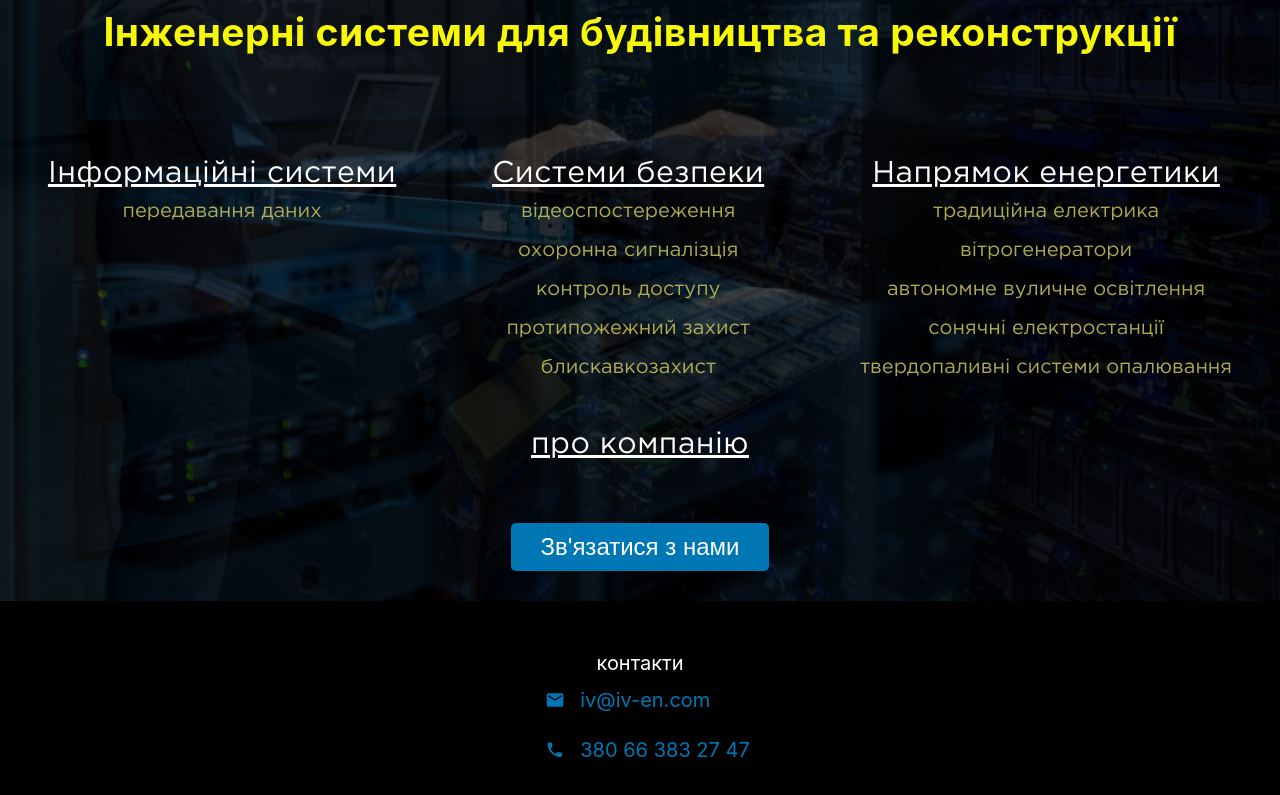
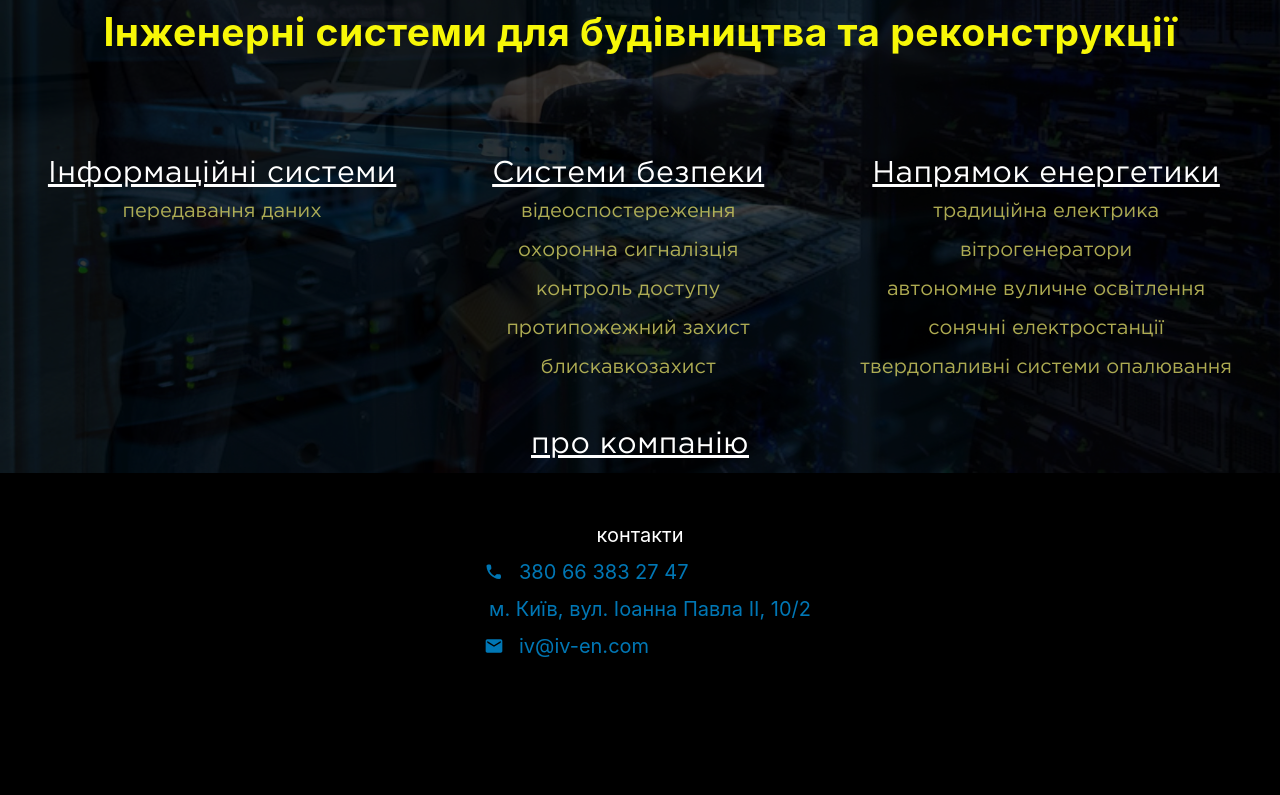
Before and after one commit to vladiwanov/iv-engineering-frontend, a React (Create React App) app: page / in a window 1280 px wide. Shown: the part 288-1083 px from the top of the page. After the commit the page ends 979 px from the top, so only its background shows below. Built offline with nearby package versions, Linux system fonts and the light colour scheme.

Commit message:
hidded submit button

```diff
--- a/src/additional-components/LanguageContentSelector/LanguageContentSelector.js
+++ b/src/additional-components/LanguageContentSelector/LanguageContentSelector.js
@@ -50,6 +50,7 @@ import footerEn from 'utils/db/en/footer-en.json';
 import electricEn from 'utils/db/en/electric-en.js';
 import metalglasEn from 'utils/db/en/metalglas-en.js';
 import windowsEn from 'utils/db/en/windows-en.js';
+import contactUsEn from 'utils/db/en/contactUs-en.json'
 
 // import heroUa from 'utils/db/ua/hero-ua.json';
 import heroUa from 'utils/db/ua/hero-ua.js';
@@ -79,6 +80,7 @@ import lightingUa from 'utils/db/ua/lighting-ua.json';
 import electricUa from 'utils/db/ua/electric-ua.js';
 import metalglasUa from 'utils/db/ua/metalglas-ua.js';
 import windowsUa from 'utils/db/ua/windows-ua.js';
+import contactUsUa from 'utils/db/ua/contactUs-ua.json'
 // import metalglas from 'utils/db/ua/metalglas-ua.js';
 
 const LangContentSelector = currentLanguage => {
@@ -134,6 +136,7 @@ const LangContentSelector = currentLanguage => {
     electric: electricEn,
     metalglas: metalglasEn,
     windows: windowsEn,
+    contactUs:contactUsEn,
   };
   const ua = {
     hero: heroUa,
@@ -162,6 +165,7 @@ const LangContentSelector = currentLanguage => {
     electric: electricUa,
     metalglas: metalglasUa,
     windows: windowsUa,
+    contactUs:contactUsUa,
   };
   switch (currentLanguage) {
     // case 'RU':
--- a/src/content-components/Contacts/Contacts.js
+++ b/src/content-components/Contacts/Contacts.js
@@ -9,7 +9,9 @@ import sprite from '../../utils/db/img/sprite.svg';
 
 export default function Contacts() {
   const currentLanguage = useSelector(getLanguageMemoised);
-  const { footer } = LanguageContentSelector(currentLanguage);
+  const { footer, contactUs } = LanguageContentSelector(currentLanguage);
+
+  console.log('CONTACT_US::::::::::', contactUs);
 
   useEffect(() => {
     io('contacts', '0px', s.contactsAnimation);
@@ -19,20 +21,10 @@ export default function Contacts() {
     <section className={s.footerItems}>
       <p>{footer.contacts}</p>
       {/*<div className={` list ${s.contacts}`}>*/}
-        <div >
+      <div>
         <a
           className={s.contacts}
-          href="mailto: iv@iv-en.com"
-          target="_blank"
-          rel="noreferrer"
-          id="contacts"
-        >
-          <MdMail className={s.footerIcons} />
-          <p className={s.link}>iv@iv-en.com</p>
-        </a>
-        <a
-          className={s.contacts}
-          href="tel:380 66 383 27 47"
+          href={`tel:${contactUs[0].tel}`}
           target="_blank"
           rel="noreferrer"
           id="contacts"
@@ -41,7 +33,21 @@ export default function Contacts() {
             <use href={sprite + '#phone'} />
           </svg>
           {/*<MdMail className={s.footerIcons} />*/}
-          <p className={s.link}>380 66 383 27 47</p>
+          <p className={s.link}>{contactUs[0].tel}</p>
+        </a>
+        <div id="contacts" className={`${s.contacts} ${s.addr}`}>
+          <p>{contactUs[1].addr}</p>
+        </div>
+        <a
+          className={s.contacts}
+          // href="mailto: iv@iv-en.com"
+          href={`mailto:${contactUs[2].email}`}
+          target="_blank"
+          rel="noreferrer"
+          id="contacts"
+        >
+          <MdMail className={s.footerIcons} />
+          <p className={s.link}>{contactUs[2].email}</p>
         </a>
       </div>
     </section>
--- a/src/content-components/Contacts/Contacts.module.scss
+++ b/src/content-components/Contacts/Contacts.module.scss
@@ -6,3 +6,7 @@
   display: flex;
   justify-content: left;
 }
+
+.addr{
+  margin-left: 20px;
+}
--- a/src/tools/Submit/SubmitButton/SubmitButton.js
+++ b/src/tools/Submit/SubmitButton/SubmitButton.js
@@ -13,13 +13,13 @@ export default function SubmitButton({ onToggle }) {
   };
   return (
     <>
-      <button
-        type="button"
-        onClick={onHanldeClickButton}
-        className={` ${s.submitButton}`}
-      >
-        <p>{submit.text}</p>
-      </button>
+      {/*<button*/}
+      {/*  type="button"*/}
+      {/*  onClick={onHanldeClickButton}*/}
+      {/*  className={` ${s.submitButton}`}*/}
+      {/*>*/}
+      {/*  <p>{submit.text}</p>*/}
+      {/*</button>*/}
     </>
   );
 }
--- /dev/null
+++ b/src/utils/db/en/contactUs-en.json
@@ -0,0 +1,6 @@
+
+[
+{"tel": "380 66 383 27 47"},
+{"addr": "Ioanna Pavla II St. 10/2, Kyiv"},
+{"email": "iv@iv-en.com"}
+]
--- a/src/utils/db/en/footer-en.json
+++ b/src/utils/db/en/footer-en.json
@@ -1,4 +1,4 @@
 {
-  "contacts": "contact us",
+  "contacts": "Contact us",
   "sociality": "social networks"
 }
--- /dev/null
+++ b/src/utils/db/ua/contactUs-ua.json
@@ -0,0 +1,6 @@
+
+[
+{"tel": "380 66 383 27 47"},
+{"addr": "м. Київ, вул. Іоанна Павла II, 10/2"},
+{"email": "iv@iv-en.com"}
+]
```
Also changed, not shown: src/utils/styles/icon-style.scss (+5 -5 lines).
